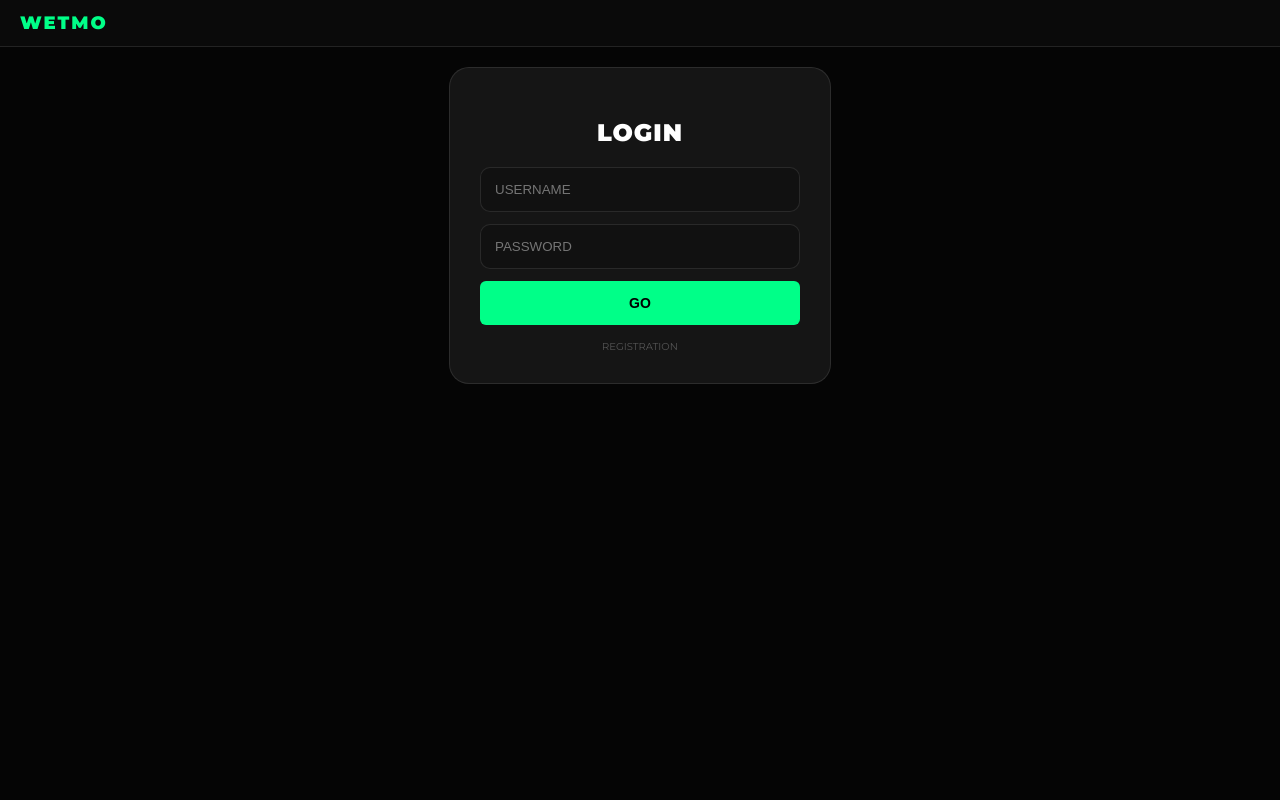
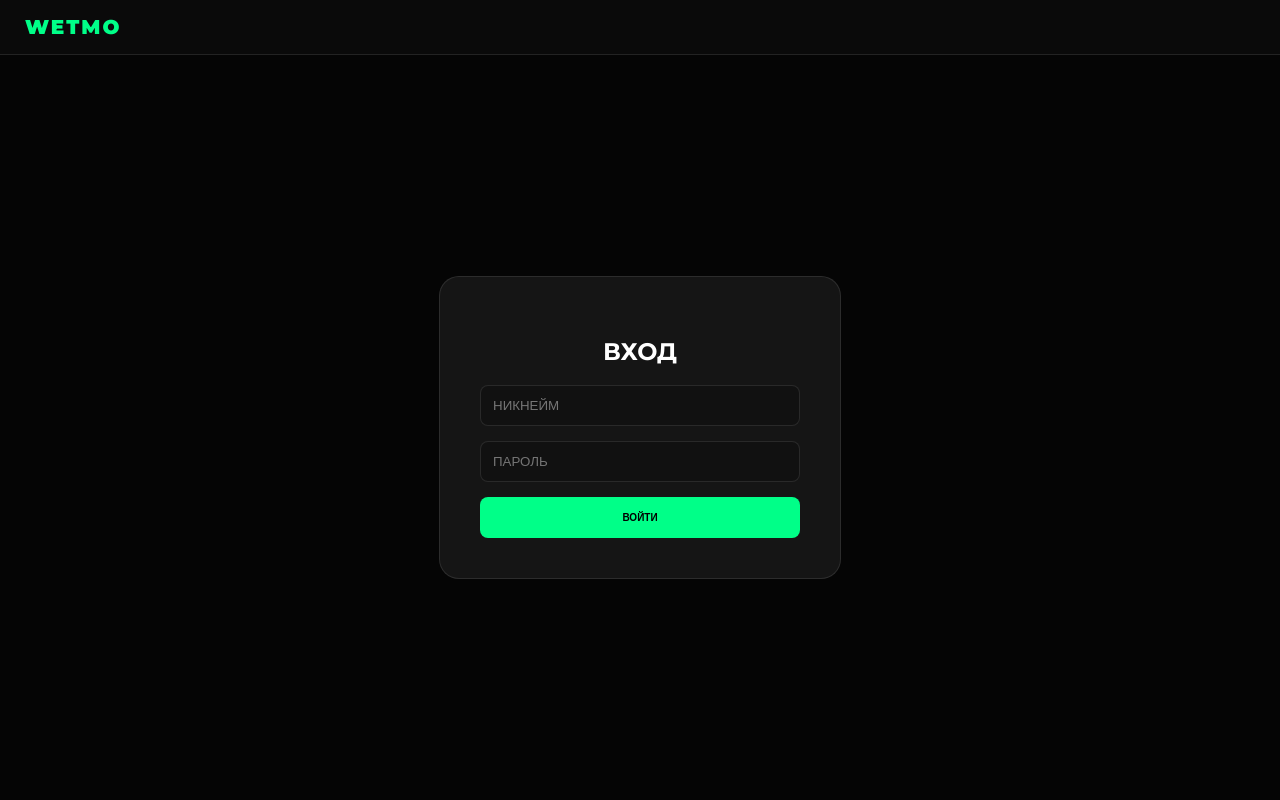
Before and after one commit to Mu1cHur0/WETMO, a Flask app: page /login in a window 1280 px wide. Run offline with Flask 3, Linux system fonts and the light colour scheme; some libraries are stand-ins or nearby versions.

Commit message:
index.html

```diff
--- a/templates/index.html
+++ b/templates/index.html
@@ -2,7 +2,7 @@
 <html lang="ru">
 <head>
     <meta charset="UTF-8">
-    <meta name="viewport" content="width=device-width, initial-scale=1.0, maximum-scale=1.0, user-scalable=no">
+    <meta name="viewport" content="width=device-width, initial-scale=1.0">
     <title>WETMO</title>
     <script src="https://cdnjs.cloudflare.com/ajax/libs/socket.io/4.0.1/socket.io.js"></script>
     <script src="https://cdnjs.cloudflare.com/ajax/libs/marked/4.0.2/marked.min.js"></script>
@@ -16,8 +16,9 @@
             --border: rgba(255, 255, 255, 0.1);
         }
 
-        /* Ползунок */
-        ::-webkit-scrollbar { width: 4px; }
+        /* Тот самый ползунок */
+        ::-webkit-scrollbar { width: 5px; height: 5px; }
+        ::-webkit-scrollbar-track { background: #000; }
         ::-webkit-scrollbar-thumb { background: #222; border-radius: 10px; }
         ::-webkit-scrollbar-thumb:hover { background: var(--kick); }
 
@@ -25,60 +26,39 @@
             font-family: 'Montserrat', sans-serif;
             background: var(--bg); color: var(--text);
             margin: 0; display: flex; flex-direction: column;
-            height: 100vh; height: -webkit-fill-available; overflow: hidden;
+            height: 100vh; overflow: hidden;
         }
 
-        .header { background: #0a0a0a; padding: 12px 20px; display: flex; align-items: center; border-bottom: 1px solid var(--border); z-index: 100; }
-        .logo { font-weight: 900; color: var(--accent); letter-spacing: 2px; text-decoration: none; font-size: 18px; }
+        .header { background: #0a0a0a; padding: 15px 25px; display: flex; align-items: center; border-bottom: 1px solid var(--border); }
+        .logo { font-weight: 900; color: var(--accent); letter-spacing: 2px; text-decoration: none; font-size: 20px; }
 
         .badge {
             display: inline-flex; align-items: center; justify-content: center;
-            width: 14px; height: 14px; background: linear-gradient(135deg, #53fc18 0%, #3db311 100%);
-            color: #000; border-radius: 50%; font-size: 8px; margin-left: 5px; font-weight: 900;
+            width: 14px; height: 14px;
+            background: linear-gradient(135deg, #53fc18 0%, #3db311 100%);
+            color: #000; border-radius: 50%; font-size: 9px;
+            margin-left: 6px; font-weight: 900; vertical-align: middle;
+            box-shadow: 0 0 8px rgba(83, 252, 24, 0.4);
         }
 
-        .btn-main { background: var(--accent); color: #000; border: none; padding: 8px 12px; border-radius: 6px; font-weight: 900; cursor: pointer; font-size: 10px; text-decoration: none; white-space: nowrap; }
+        .btn-main { background: var(--accent); color: #000; border: none; padding: 10px 15px; border-radius: 8px; font-weight: 900; cursor: pointer; font-size: 10px; text-decoration: none; }
 
-        /* Табы (адаптивные) */
-        .tabs-container {
-            display: flex; background: #000; padding: 8px 10px 0; gap: 5px;
-            border-bottom: 1px solid var(--border); overflow-x: auto; -webkit-overflow-scrolling: touch;
-        }
+        .tabs-container { display: flex; background: #000; padding: 10px 15px 0; gap: 5px; border-bottom: 1px solid var(--border); overflow-x: auto; min-height: 45px; }
         .tab-wrapper { position: relative; display: flex; align-items: center; }
-        .tab {
-            padding: 10px 30px 10px 12px; background: #111; border-radius: 8px 8px 0 0;
-            font-size: 11px; color: #555; text-decoration: none; font-weight: 700; white-space: nowrap;
-        }
+        .tab { padding: 10px 35px 10px 15px; background: #111; border-radius: 8px 8px 0 0; font-size: 11px; color: #555; text-decoration: none; font-weight: 700; white-space: nowrap; border: 1px solid transparent; }
         .tab.active { background: rgba(25, 25, 25, 0.8); color: var(--accent); border: 1px solid var(--border); border-bottom: none; }
-        .close-chat { position: absolute; right: 8px; color: #444; cursor: pointer; font-size: 14px; }
+        .close-chat { position: absolute; right: 10px; color: #444; cursor: pointer; font-size: 16px; font-weight: 900; }
 
-        /* Чат */
-        #chat-window { flex: 1; overflow-y: auto; padding: 15px; display: flex; flex-direction: column; gap: 8px; }
-        .msg { background: rgba(255, 255, 255, 0.03); padding: 10px 14px; border-radius: 12px; max-width: 85%; border: 1px solid var(--border); }
+        #chat-window { flex: 1; overflow-y: auto; padding: 20px; display: flex; flex-direction: column; gap: 10px; }
+        .msg { background: rgba(255, 255, 255, 0.03); padding: 10px 15px; border-radius: 12px; max-width: 80%; border: 1px solid var(--border); }
         .msg.me { align-self: flex-end; background: rgba(0, 255, 136, 0.05); border-color: rgba(0, 255, 136, 0.2); }
         .sender { font-size: 9px; color: var(--accent); font-weight: 900; margin-bottom: 4px; text-transform: uppercase; display: flex; align-items: center; }
-        .content { font-size: 14px; line-height: 1.5; word-wrap: break-word; }
 
-        /* Поле ввода */
-        .input-area { background: #0a0a0a; padding: 15px; display: flex; gap: 8px; border-top: 1px solid var(--border); padding-bottom: calc(15px + env(safe-area-inset-bottom)); }
-        .input-area input {
-            flex: 1; background: #111; border: 1px solid var(--border); color: #fff;
-            padding: 12px; border-radius: 10px; outline: none; font-size: 16px; /* 16px предотвращает зум на iOS */
-        }
+        .input-area { background: #0a0a0a; padding: 20px; display: flex; gap: 10px; border-top: 1px solid var(--border); }
+        .input-area input { flex: 1; background: #111; border: 1px solid var(--border); color: #fff; padding: 12px; border-radius: 10px; outline: none; }
 
-        /* Мобильная адаптация */
-        @media (max-width: 600px) {
-            .header { padding: 10px; }
-            .logo { font-size: 16px; }
-            .btn-main { padding: 6px 10px; font-size: 9px; }
-            .msg { max-width: 90%; }
-            .content { font-size: 13px; }
-        }
-
-        /* Авторизация */
-        .auth-container { display:flex; flex:1; align-items:center; justify-content:center; padding: 20px; }
-        .auth-card { background: rgba(25,25,25,0.8); padding: 30px; border-radius: 20px; width: 100%; max-width: 320px; text-align: center; border: 1px solid var(--border); }
-        .auth-card input { width: 100%; padding: 14px; background: #111; border: 1px solid var(--border); color: #fff; border-radius: 10px; margin-bottom: 12px; outline: none; box-sizing: border-box; }
+        .auth-card { background: rgba(25,25,25,0.8); padding: 40px; border-radius: 20px; width: 320px; text-align: center; border: 1px solid var(--border); margin: auto; }
+        .auth-card input { width: 100%; padding: 12px; background: #111; border: 1px solid var(--border); color: #fff; border-radius: 8px; margin-bottom: 15px; outline: none; box-sizing: border-box; }
     </style>
 </head>
 <body>
@@ -86,37 +66,36 @@
     <div class="header">
         <a href="/" class="logo">WETMO</a>
         {% if user %}
-        <div style="margin-left: auto; display: flex; gap: 8px; align-items: center;">
-            <button onclick="copyMyLink()" class="btn-main">LINK</button>
-            {% if user.is_admin %}<a href="/admin" class="btn-main" style="background:#333; color:#fff;">ADM</a>{% endif %}
-            <a href="/logout" style="color:#ff4444; text-decoration:none; font-size:10px; font-weight:900;">OUT</a>
+        <div style="margin-left: auto; display: flex; gap: 10px; align-items: center;">
+            <button onclick="copyMyLink()" class="btn-main">ПОДЕЛИТЬСЯ</button>
+            {% if user.is_admin %}<a href="/admin" class="btn-main" style="background:#333; color:#fff;">АДМИН</a>{% endif %}
+            <a href="/logout" style="color:#ff4444; text-decoration:none; font-size:11px; font-weight:900;">ВЫХОД</a>
         </div>
         {% endif %}
     </div>
 
     {% if mode == 'auth' %}
-        <div class="auth-container">
+        <div style="display:flex; flex:1;">
             <div class="auth-card">
-                <h2 style="font-weight:900; letter-spacing:1px;">{{ 'LOGIN' if auth_type == 'login' else 'JOIN' }}</h2>
+                <h2>{{ 'ВХОД' if auth_type == 'login' else 'РЕГИСТРАЦИЯ' }}</h2>
                 <form method="POST">
-                    <input type="text" name="username" placeholder="USERNAME" required autocomplete="off">
-                    <input type="password" name="password" placeholder="PASSWORD" required>
-                    <button type="submit" class="btn-main" style="width:100%; padding:14px; font-size:14px;">{{ 'GO' if auth_type == 'login' else 'CREATE' }}</button>
+                    <input type="text" name="username" placeholder="НИКНЕЙМ" required autocomplete="off">
+                    <input type="password" name="password" placeholder="ПАРОЛЬ" required>
+                    <button type="submit" class="btn-main" style="width:100%; padding:15px;">{{ 'ВОЙТИ' if auth_type == 'login' else 'СОЗДАТЬ' }}</button>
                 </form>
-                <a href="{{ '/register' if auth_type == 'login' else '/login' }}" style="display:block; margin-top:15px; color:#555; font-size:10px; text-decoration:none;">{{ 'REGISTRATION' if auth_type == 'login' else 'I HAVE ACCOUNT' }}</a>
             </div>
         </div>
 
     {% elif mode == 'admin' %}
-        <div style="padding: 20px; overflow-y: auto; flex: 1;">
-            <h2 style="font-weight:900; color:var(--accent);">ADMIN</h2>
+        <div style="padding: 40px; overflow-y: auto; flex: 1;">
+            <h1>ADMIN PANEL</h1>
             {% for u in all_users %}
-            <div style="display:flex; justify-content:space-between; align-items:center; background:#111; padding:10px; border-radius:8px; margin-bottom:5px; border:1px solid var(--border);">
-                <span style="font-size:12px;">{{ u.username }} {% if u.is_verified %}<span class="badge">✔</span>{% endif %}</span>
-                <a href="/admin/verify/{{ u.id }}" class="btn-main" style="font-size:8px;">TOGGLE</a>
+            <div style="margin-bottom:10px; display:flex; gap:10px; align-items:center;">
+                <span>{{ u.username }}</span>
+                <a href="/admin/verify/{{ u.id }}" class="btn-main">ГАЛОЧКА</a>
             </div>
             {% endfor %}
-            <br><a href="/" class="btn-main">BACK</a>
+            <br><a href="/" class="btn-main">НАЗАД</a>
         </div>
 
     {% elif mode == 'chat' %}
@@ -125,26 +104,19 @@
             {% if target %}
                 {% for msg in messages %}
                 <div class="msg {% if msg.sender.lower() == user.username.lower() %}me{% endif %}">
-                    <div class="sender">
-                        {{ msg.sender }}
-                        {% if (msg.sender.lower() == user.username.lower() and user.is_verified) or (msg.sender.lower() == target.username.lower() and target.is_verified) %}
-                        <span class="badge">✔</span>
-                        {% endif %}
-                    </div>
+                    <div class="sender">{{ msg.sender }}</div>
                     <div class="content">{{ msg.content }}</div>
                 </div>
                 {% endfor %}
             {% else %}
-                <div style="margin:auto; text-align:center; opacity:0.1; pointer-events:none;">
-                    <h1 style="font-size:15vw; margin:0; font-weight:900;">WETMO</h1>
-                </div>
+                <div style="margin:auto; text-align:center; opacity:0.1;"><h1>WETMO</h1></div>
             {% endif %}
         </div>
 
         {% if target %}
         <div class="input-area">
-            <input type="text" id="msg-input" placeholder="Message..." autocomplete="off">
-            <button onclick="send()" class="btn-main" style="width:50px; height:45px; font-size:20px;">→</button>
+            <input type="text" id="msg-input" placeholder="Сообщение..." autocomplete="off">
+            <button onclick="send()" class="btn-main">-></button>
         </div>
         {% endif %}
 
@@ -154,14 +126,14 @@
             const targetUser = "{{ target.username if target else '' }}".toLowerCase();
             const chatId = "{{ chat_id or '' }}";
 
-            // --- ЗАПРОС УВЕДОМЛЕНИЙ ---
-            if (Notification.permission !== "granted" && Notification.permission !== "denied") {
+            // --- УВЕДОМЛЕНИЯ ---
+            if (Notification.permission !== "granted") {
                 Notification.requestPermission();
             }
 
-            function showNotification(title, body) {
+            function notify(title, text) {
                 if (Notification.permission === "granted") {
-                    new Notification(title, { body: body, icon: '/static/icon.png' });
+                    new Notification(title, { body: text });
                 }
             }
 
@@ -179,33 +151,33 @@
             }
 
             socket.on('receive_direct', (data) => {
+                // Добавляем сообщение только если мы в правильном чате
                 if (chatId === data.chat_id || (data.sender.toLowerCase() === targetUser)) {
                     const win = document.getElementById('chat-window');
                     const div = document.createElement('div');
                     div.className = `msg ${data.sender.toLowerCase() === myUser ? 'me' : ''}`;
-                    const badge = data.verified ? '<span class="badge">✔</span>' : '';
-                    div.innerHTML = `<div class="sender">${data.sender}${badge}</div><div class="content">${marked.parse(data.message)}</div>`;
+                    div.innerHTML = `<div class="sender">${data.sender}</div><div class="content">${marked.parse(data.message)}</div>`;
                     win.appendChild(div);
                     win.scrollTop = win.scrollHeight;
                 }
 
-                // Системное уведомление, если пишет другой человек и вкладка скрыта
+                // Пуш-уведомление, если пишет не сам себе
                 if (data.sender.toLowerCase() !== myUser) {
-                    showNotification(data.sender, data.message);
+                    notify(data.sender, data.message);
                 }
             });
 
             socket.on('new_chat_notification', (data) => {
                 let contacts = JSON.parse(localStorage.getItem('wetmo_contacts') || '[]');
-                const fromUser = data.from.toLowerCase();
-                if (!contacts.includes(fromUser)) {
-                    contacts.push(fromUser);
+                if (!contacts.includes(data.from.toLowerCase())) {
+                    contacts.push(data.from.toLowerCase());
                     localStorage.setItem('wetmo_contacts', JSON.stringify(contacts));
                     renderTabs();
                 }
-                showNotification(`Новый чат: ${data.from}`, "Вам пришло сообщение!");
+                notify("Новое сообщение", "От " + data.from);
             });
 
+            // Логика табов
             let contacts = JSON.parse(localStorage.getItem('wetmo_contacts') || '[]');
             if (targetUser && !contacts.includes(targetUser)) {
                 contacts.push(targetUser);
@@ -215,44 +187,32 @@
             function renderTabs() {
                 const tabs = document.getElementById('tabs-list');
                 if(!tabs) return;
-                let currentContacts = JSON.parse(localStorage.getItem('wetmo_contacts') || '[]');
-                tabs.innerHTML = currentContacts.map(c => `
+                let current = JSON.parse(localStorage.getItem('wetmo_contacts') || '[]');
+                tabs.innerHTML = current.map(c => `
                     <div class="tab-wrapper">
                         <a href="/im/${c}" class="tab ${c === targetUser ? 'active' : ''}">${c.toUpperCase()}</a>
-                        <span class="close-chat" onclick="deleteChatRequest(event, '${c}')">×</span>
+                        <span class="close-chat" onclick="deleteChat(event, '${c}')">×</span>
                     </div>
                 `).join('');
             }
 
-            function deleteChatRequest(event, c) {
-                event.preventDefault(); event.stopPropagation();
-                if (confirm(`Удалить чат?`)) {
-                    const id = [myUser, c.toLowerCase()].sort().join('-');
-                    socket.emit('delete_chat', { chat_id: id });
-                }
+            function deleteChat(e, c) {
+                e.preventDefault();
+                let current = JSON.parse(localStorage.getItem('wetmo_contacts') || '[]');
+                current = current.filter(u => u !== c);
+                localStorage.setItem('wetmo_contacts', JSON.stringify(current));
+                window.location.href = '/';
             }
 
-            socket.on('chat_deleted', (data) => {
-                let current = JSON.parse(localStorage.getItem('wetmo_contacts') || '[]');
-                const parts = data.chat_id.split('-');
-                const other = parts[0] === myUser ? parts[1] : parts[0];
-                current = current.filter(c => c !== other);
-                localStorage.setItem('wetmo_contacts', JSON.stringify(current));
-                if (chatId === data.chat_id) window.location.href = '/'; else renderTabs();
-            });
-
             function copyMyLink() {
-                const el = document.createElement('textarea');
-                el.value = window.location.origin + '/im/' + myUser;
-                document.body.appendChild(el); el.select();
-                document.execCommand('copy'); document.body.removeChild(el);
-                alert("Copied!");
+                const link = window.location.origin + '/im/' + myUser;
+                navigator.clipboard.writeText(link);
+                alert("Ссылка скопирована!");
             }
 
             renderTabs();
+            const w = document.getElementById('chat-window'); if(w) w.scrollTop = w.scrollHeight;
             document.addEventListener('keypress', (e) => { if(e.key === 'Enter') send(); });
-            document.querySelectorAll('.content').forEach(el => { el.innerHTML = marked.parse(el.innerText); });
-            const w = document.getElementById('chat-window'); if(w) w.scrollTop = w.scrollHeight;
         </script>
     {% endif %}
 </body>
```
